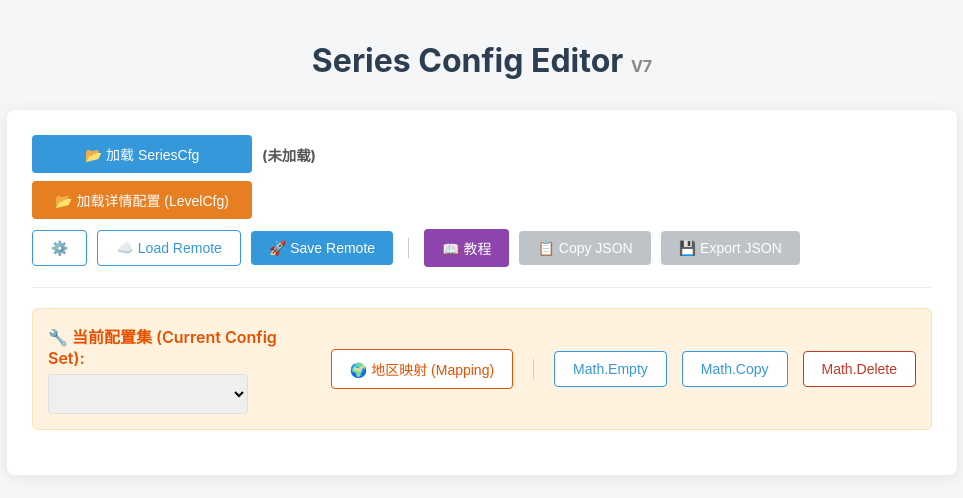
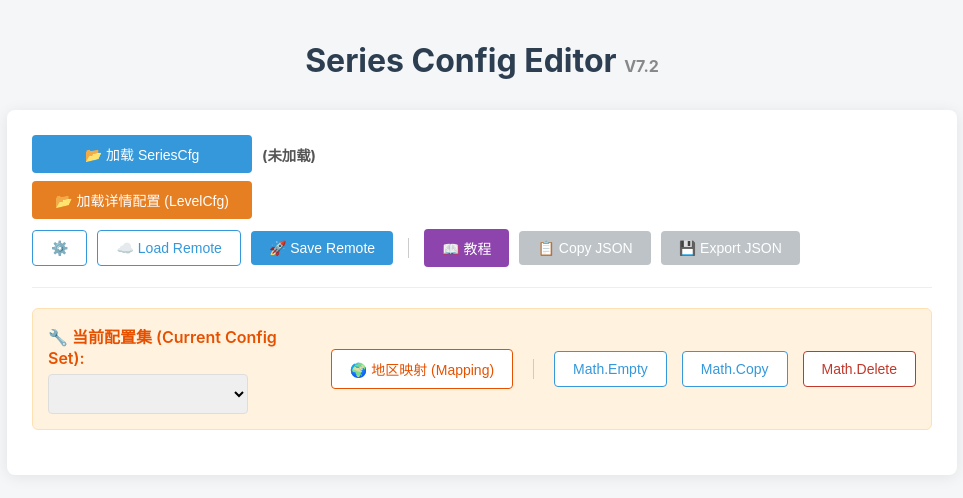
Before and after one commit to liangie/funGame-management-tool, a plain HTML site: page index.html in a window 1280 px wide. Shown: the whole page, without its empty margins (158-1121 px from the left). Drawn offline with Linux system fonts and the light colour scheme.

Commit message:
添加版本号常量管理

```diff
--- a/index.html
+++ b/index.html
@@ -474,7 +474,7 @@
 
 <body>
 
-    <h1>Series Config Editor <span style="font-size:0.5em; color:#888;">V7</span></h1>
+    <h1>Series Config Editor <span id="appVersion" style="font-size:0.5em; color:#888;"></span></h1>
 
     <div class="container">
         <div class="file-controls">
@@ -684,6 +684,10 @@
     </div>
 
     <script>
+        // --- Version Control ---
+        const APP_VERSION = "V7.2";
+        document.getElementById('appVersion').textContent = APP_VERSION;
+
         // --- Cloudflare Worker Settings ---
         let workerConfig = {
             url: localStorage.getItem("cf_worker_url") || "",
```
